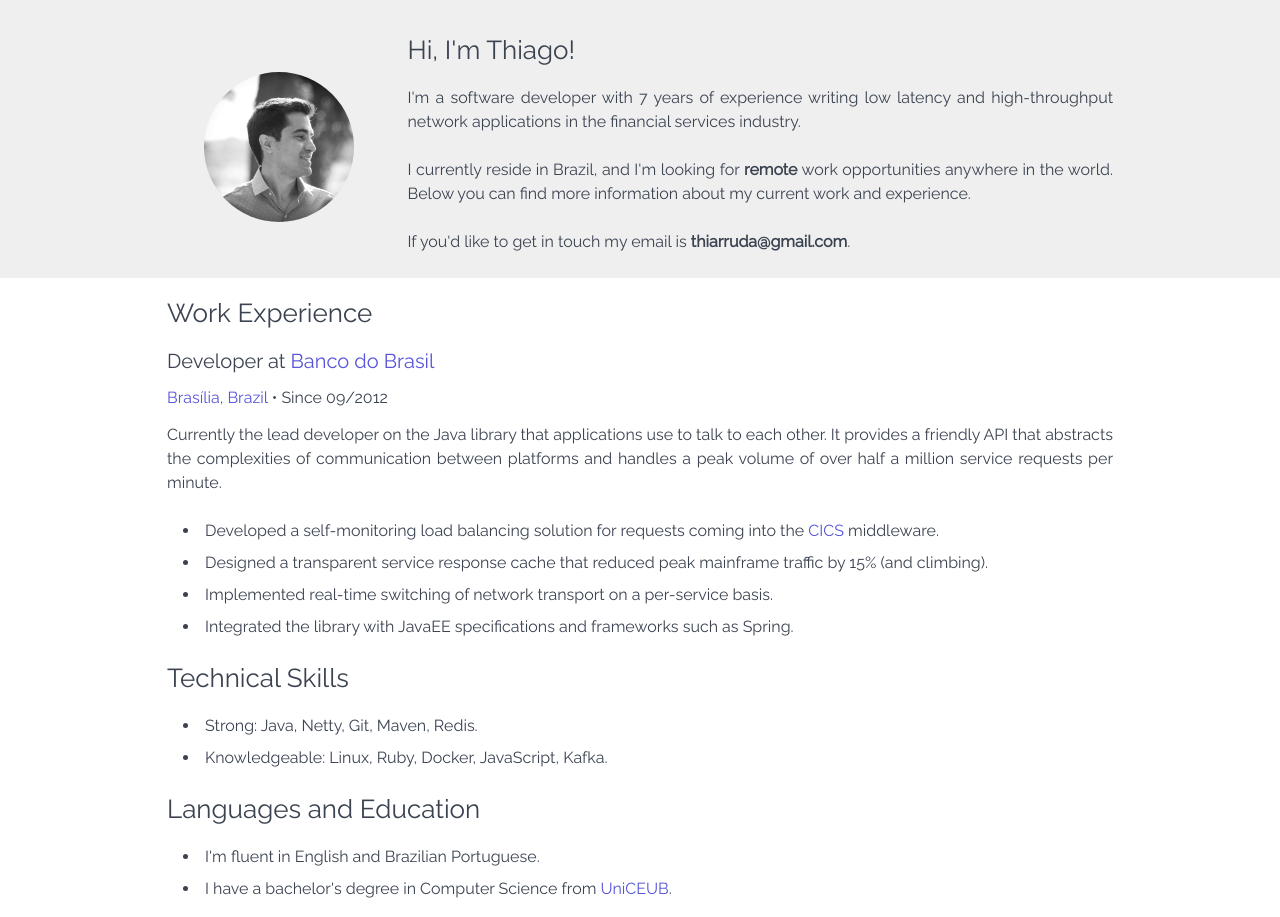
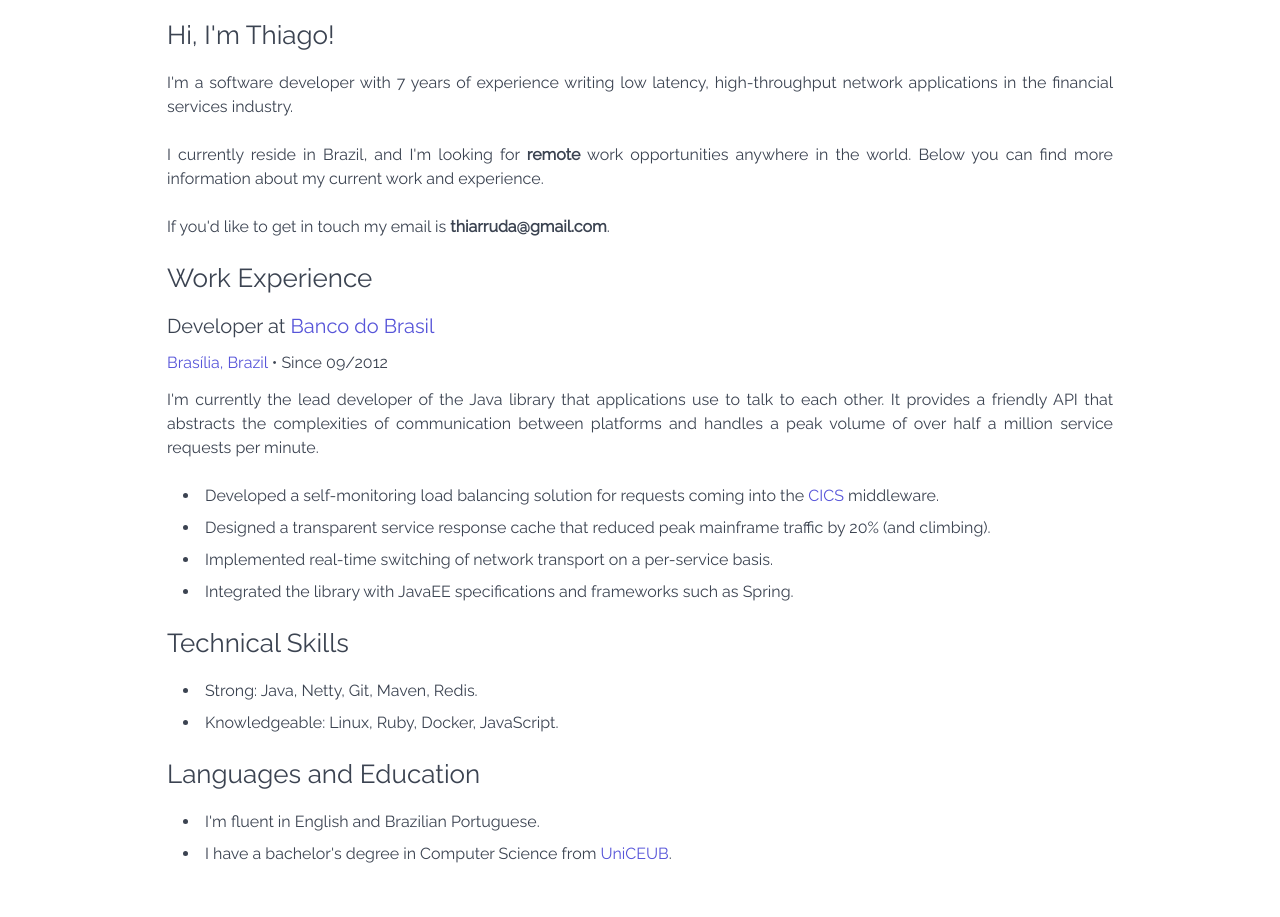
Before and after one commit to thiagoarruda/thiagoarruda.github.io, a plain HTML site: page index.html in a window 1280 px wide. After the commit the page ends 882 px from the top, so only its background shows below. Drawn offline with nearby package versions, Linux system fonts and the light colour scheme.

Commit message:
Remove photo and other tweaks

```diff
--- a/index.html
+++ b/index.html
@@ -28,22 +28,9 @@
   	body {
   		font-family: 'Raleway', sans-serif;
   	}
-  	header {
-  		padding-top: 15px;
-  		background-color:#efefef;
-  	}
 		div.container {
 			padding-right: 15px;
 			padding-left: 15px;
-		}
-		img.profile {
-			margin:auto;
-      border-radius: 50%;
-    }
-    div.profile-pic {
-      display: flex;
-    	align-items: center;
-    	flex-wrap: wrap;
 		}
 		h1 {
 			font-size: 1.3rem;
@@ -63,39 +50,32 @@
 </head>
 
 <body>
-	<header>
 		<div class="container grid-lg">
-			<div class="columns">
-				<div class="column col-3 col-sm-12 profile-pic">
-					<img class="img-responsive profile p-centered" width=150 height=150 src="assets/profile_pic.jpg"/>
-				</div>
+			<h1>Hi, I'm Thiago!</h1>
 
-				<div class="column col-9 col-sm-12">
-					<h1>Hi, I'm Thiago!</h1>
 			<p class="text-justify">
-						I'm a software developer with 7 years of experience writing low latency and high-throughput network applications in the financial services industry.
+				I'm a software developer with 7 years of experience writing low latency, high-throughput network applications in the financial services industry.
 			</p>
+
 			<p class="text-justify">
 				I currently reside in Brazil, and I'm looking for <strong>remote</strong> work opportunities anywhere in the world. Below you can find more information about my current work and experience.
 			</p>
+
 			<p class="text-justify">
 				If you'd like to get in touch my email is <strong>thiarruda@gmail.com</strong>.
 			</p>
-				</div>
-			</div>
-		</header>
-		<div class="container grid-lg">
+
 			<h1>Work Experience</h1>
 
 			<h2>Developer at <a href="https://www.bb.com.br" target="_blank">Banco do Brasil</a></h2>
 			<h3><a href="https://en.wikipedia.org/wiki/Bras%C3%ADlia" target="_blank">Brasília, Brazil</a> • Since 09/2012</h3>
 
 			<p class="text-justify">
-				Currently the lead developer on the Java library that applications use to talk to each other. It provides a friendly API that abstracts the complexities of communication between platforms and handles a peak volume of over half a million service requests per minute.
+				I'm currently the lead developer of the Java library that applications use to talk to each other. It provides a friendly API that abstracts the complexities of communication between platforms and handles a peak volume of over half a million service requests per minute.
 			</p>
 			<ul>
 				<li>Developed a self-monitoring load balancing solution for requests coming into the <a href="https://en.wikipedia.org/wiki/CICS" target="_blank">CICS</a> middleware.</li>
-				<li>Designed a transparent service response cache that reduced peak mainframe traffic by 15% (and climbing).</li>
+				<li>Designed a transparent service response cache that reduced peak mainframe traffic by 20% (and climbing).</li>
 				<li>Implemented real-time switching of network transport on a per-service basis.</li>
 				<li>Integrated the library with JavaEE specifications and frameworks such as Spring.</li>
 			</ul>
@@ -103,7 +83,7 @@
 			<h1>Technical Skills</h1>
 	  	<ul>
 	  		<li>Strong: Java, Netty, Git, Maven, Redis.</li>
-	  		<li>Knowledgeable: Linux, Ruby, Docker, JavaScript, Kafka.</li>
+	  		<li>Knowledgeable: Linux, Ruby, Docker, JavaScript.</li>
 	  	</ul>
 	  	<p></p>
 			<h1>Languages and Education</h1>
```
Lines whose indentation alone changed are shown as unchanged.
